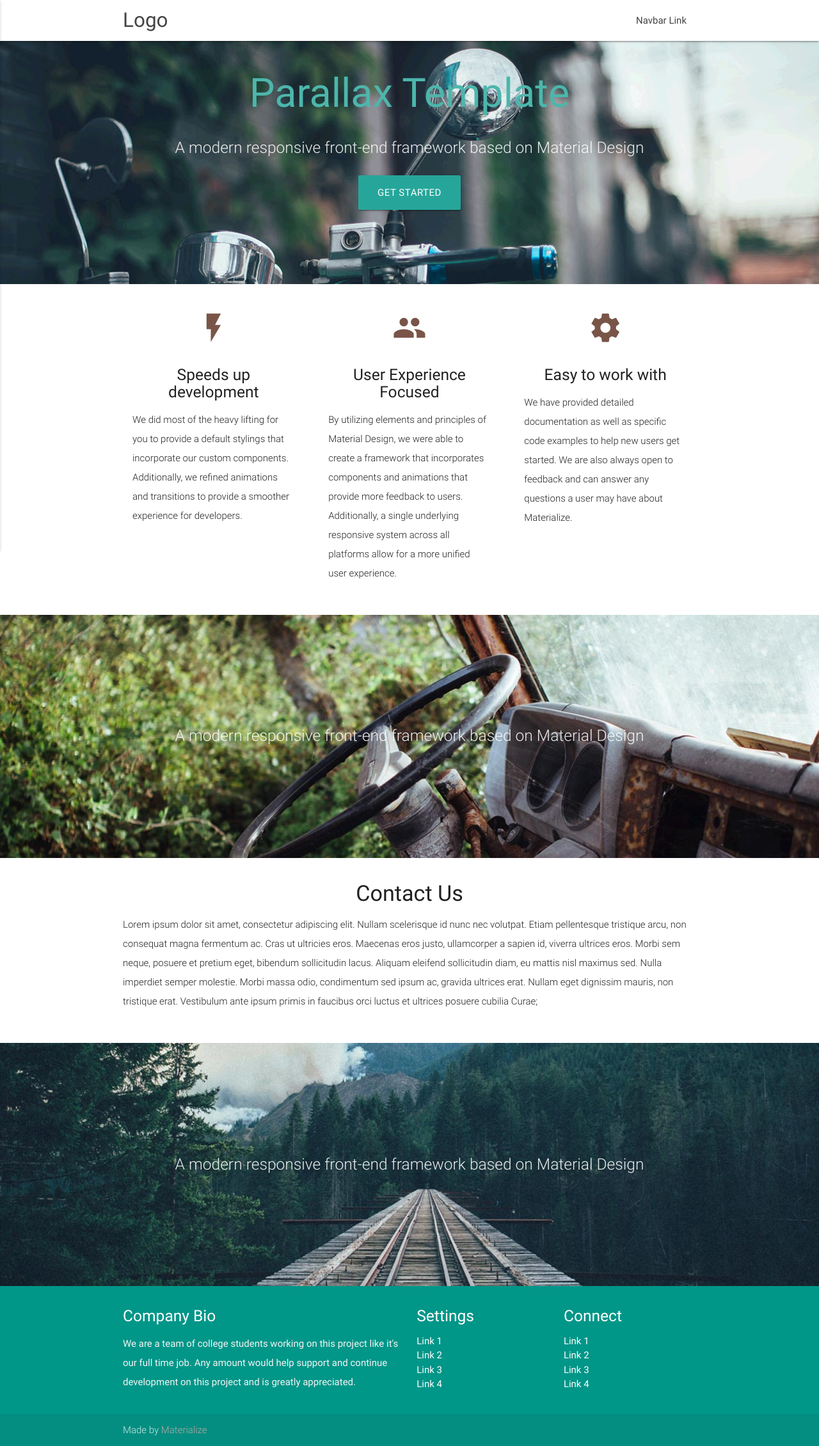
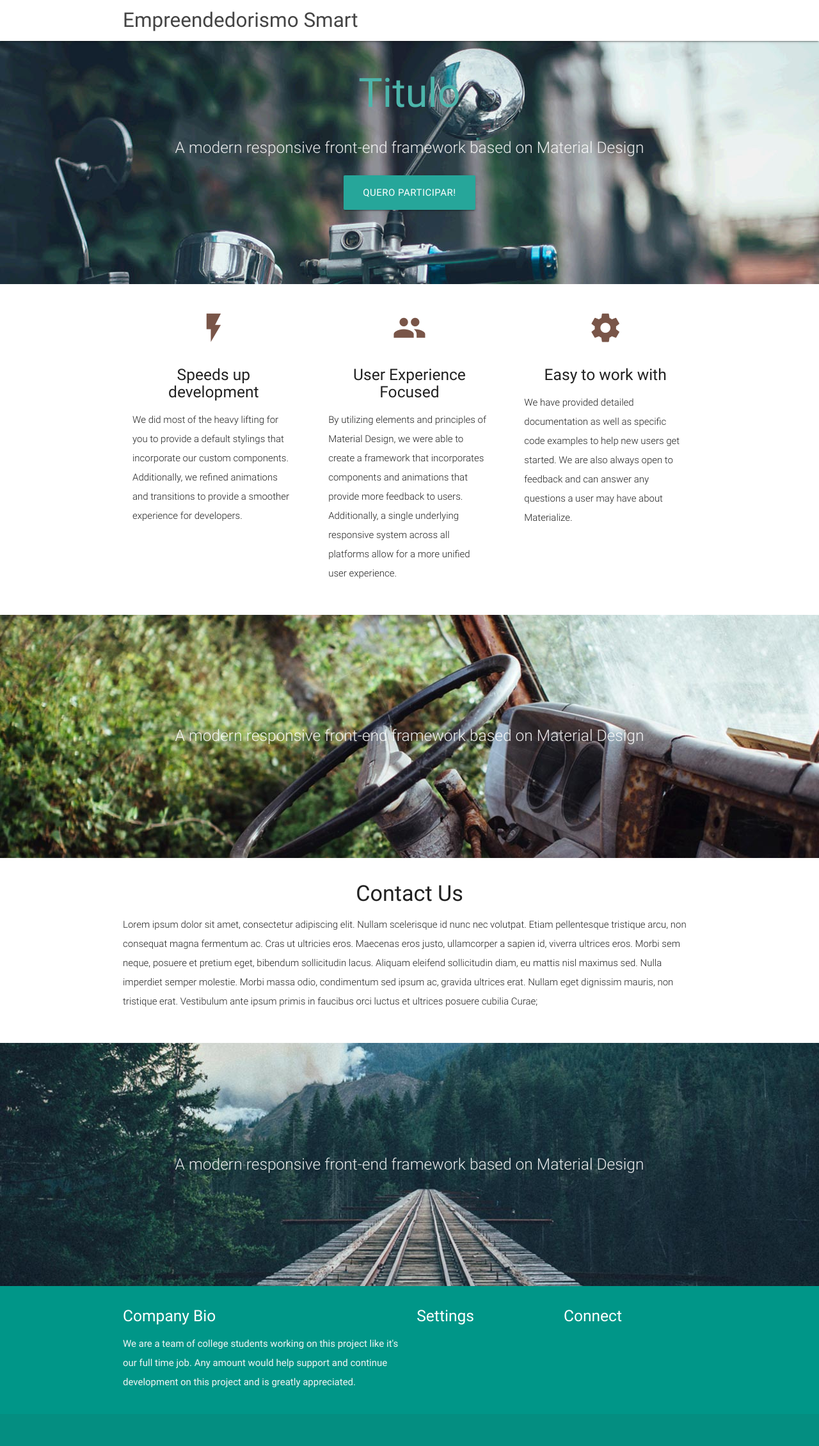
Before and after one commit to RodrigoKM/empreendedorismosmart, a plain HTML site: page index.html in a window 1280 px wide. Shown: the whole page at 64% size. Drawn offline with nearby package versions, Linux system fonts and the light colour scheme.

Commit message:
texto exemplo

```diff
--- a/index.html
+++ b/index.html
@@ -16,15 +16,7 @@
 <body>
   <nav class="white" role="navigation">
     <div class="nav-wrapper container">
-      <a id="logo-container" href="#" class="brand-logo">Logo</a>
-      <ul class="right hide-on-med-and-down">
-        <li><a href="#">Navbar Link</a></li>
-      </ul>
-
-      <ul id="nav-mobile" class="side-nav">
-        <li><a href="#">Navbar Link</a></li>
-      </ul>
-      <a href="#" data-activates="nav-mobile" class="button-collapse"><i class="material-icons">menu</i></a>
+      <a id="logo-container" href="#" class="brand-logo">Empreendedorismo Smart</a>
     </div>
   </nav>
 
@@ -32,12 +24,12 @@
     <div class="section no-pad-bot">
       <div class="container">
         <br><br>
-        <h1 class="header center teal-text text-lighten-2">Parallax Template</h1>
+        <h1 class="header center teal-text text-lighten-2">Titulo</h1>
         <div class="row center">
           <h5 class="header col s12 light">A modern responsive front-end framework based on Material Design</h5>
         </div>
         <div class="row center">
-          <a href="http://materializecss.com/getting-started.html" id="download-button" class="btn-large waves-effect waves-light teal lighten-1">Get Started</a>
+          <a href="#" id="download-button" class="btn-large waves-effect waves-light teal lighten-1">Quero Participar!</a>
         </div>
         <br><br>
 
@@ -143,26 +135,20 @@
         <div class="col l3 s12">
           <h5 class="white-text">Settings</h5>
           <ul>
-            <li><a class="white-text" href="#!">Link 1</a></li>
-            <li><a class="white-text" href="#!">Link 2</a></li>
-            <li><a class="white-text" href="#!">Link 3</a></li>
-            <li><a class="white-text" href="#!">Link 4</a></li>
+
           </ul>
         </div>
         <div class="col l3 s12">
           <h5 class="white-text">Connect</h5>
           <ul>
-            <li><a class="white-text" href="#!">Link 1</a></li>
-            <li><a class="white-text" href="#!">Link 2</a></li>
-            <li><a class="white-text" href="#!">Link 3</a></li>
-            <li><a class="white-text" href="#!">Link 4</a></li>
+
           </ul>
         </div>
       </div>
     </div>
     <div class="footer-copyright">
       <div class="container">
-        Made by <a class="brown-text text-lighten-3" href="http://materializecss.com">Materialize</a>
+
       </div>
     </div>
   </footer>
```
